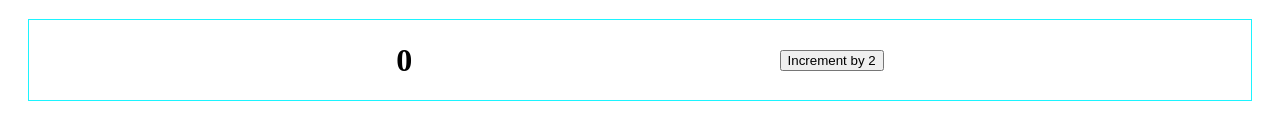
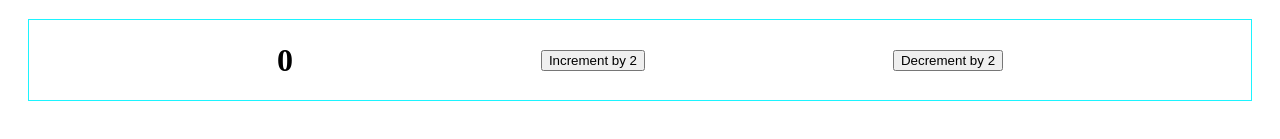
Before and after one commit to satyamrao789/Learning_ReactJs, a React (Create React App) app in the folder 01/: page / in a window 1280 px wide. Shown: the part 499-638 px from the top of the page. Built offline with nearby package versions, Linux system fonts and the light colour scheme.

Commit message:
decrement by 2

```diff
--- a/01/src/Counter.js
+++ b/01/src/Counter.js
@@ -7,15 +7,19 @@ const Counter = () => {
 
     console.log(count);
     console.log(useState());
-    const handleClick = () => {
+    const handleClickInc = () => {
         setCount(count + 2);
+    }
+    const handleClickDec = () => {
+        setCount(count - 2);
     }
 
     // console.log(useState(5));
     return (
         <div className='counterTag'>
             <h1>{count}</h1>
-            <button onClick={handleClick}>Increment by 2</button>
+            <button onClick={handleClickInc}>Increment by 2</button>
+            <button onClick={handleClickDec}>Decrement by 2</button>
         </div>
     )
 }
```
